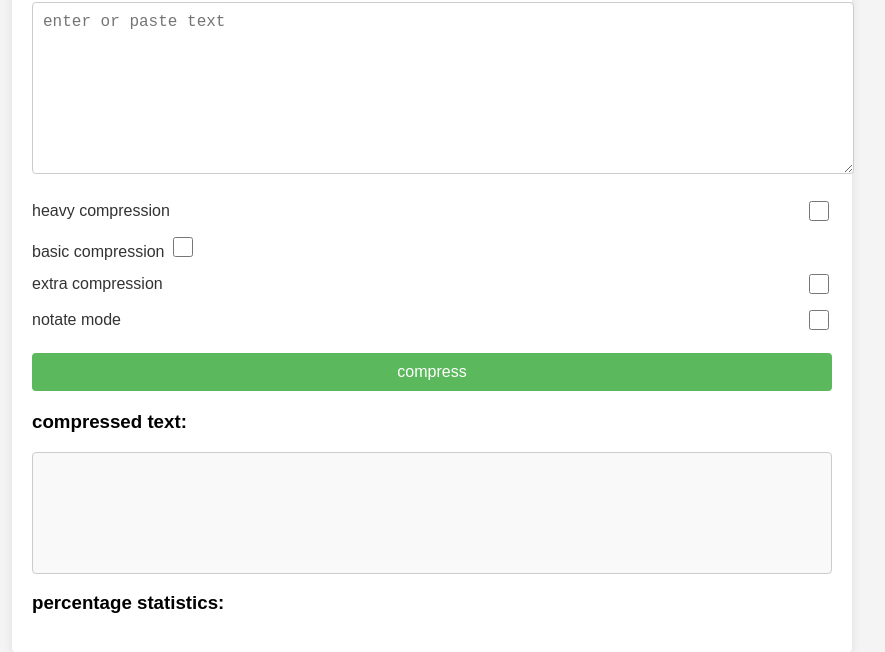
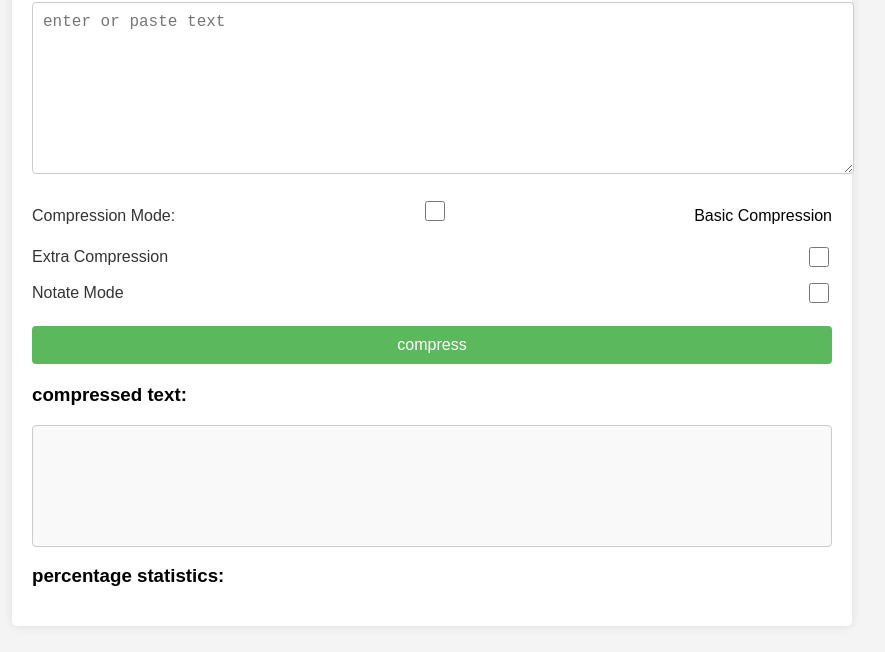
Before and after one commit to meteoror/lossy, a plain HTML site: page index.html in a window 1280 px wide. Shown: the part 126-778 px from the top of the page, without its empty margins (208-1093 px from the left). Drawn offline with Linux system fonts and the light colour scheme.

Commit message:
Update index.html

```diff
--- a/index.html
+++ b/index.html
@@ -14,20 +14,20 @@
 
         <!-- Toggle switches for different actions -->
         <div class="toggles">
-            <div>
-                <label for="toggle-chunkRemove">heavy compression</label>
-                <input type="checkbox" id="toggle-chunkRemove">
+            <div class="toggle-container">
+                <label for="toggle-compression">Compression Mode:</label>
+                <div class="toggle-switch">
+                    <input type="checkbox" id="toggle-compression">
+                    <span class="slider"></span>
+                </div>
+                <span id="compression-mode">Basic Compression</span>
             </div>
             <div>
-                <label for="toggle-clauseRemove">basic compression<label>
-                <input type="checkbox" id="toggle-clauseRemove">
-            </div>
-            <div>
-                <label for="toggle-adjectiveRemove">extra compression</label>
+                <label for="toggle-adjectiveRemove">Extra Compression</label>
                 <input type="checkbox" id="toggle-adjectiveRemove">
             </div>
             <div>
-                <label for="toggle-notate">notate mode</label>
+                <label for="toggle-notate">Notate Mode</label>
                 <input type="checkbox" id="toggle-notate">
             </div>
         </div>
```
